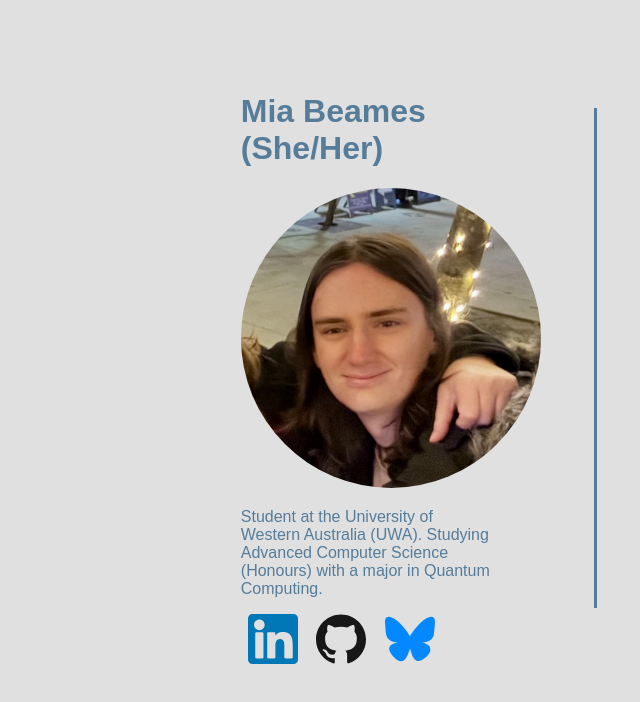
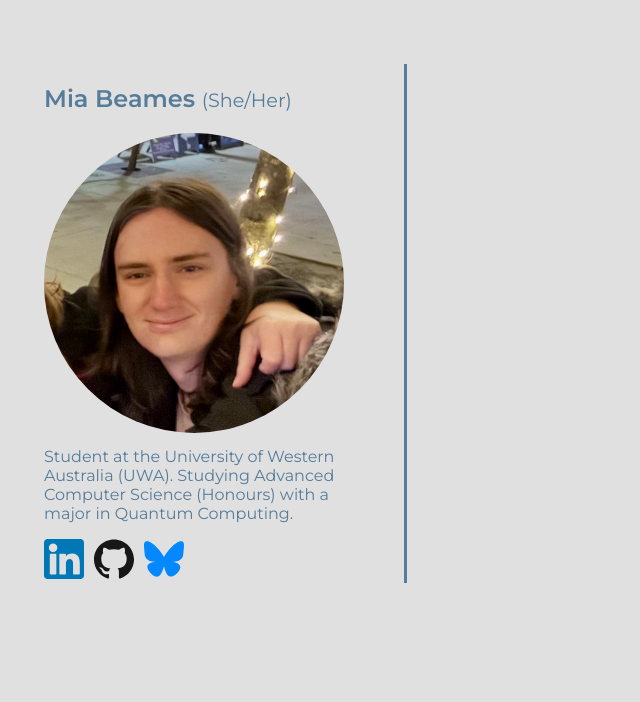
Before and after one commit to Ecl1psera/Ecl1psera.github.io, a plain HTML site: page index.html in a window 1280 px wide. Shown: the whole page, without its empty margins (20-660 px from the left). Drawn offline with Linux system fonts and the light colour scheme.

Commit message:
oops, commited the wrong version, added info and links

```diff
--- a/index.html
+++ b/index.html
@@ -1,33 +1,36 @@
 <!DOCTYPE html>
-<html>
+<html lang="en">
 <head>
     <meta charset="UTF-8" />
+    <meta name="viewport" content="width=device-width, initial-scale=1.0" />
     <title>Eclipsera Portfolio</title>
-        <link rel="stylesheet" href="style.css">
+    <link rel="stylesheet" href="style.css" />
+    <link href="https://fonts.googleapis.com/css2?family=Montserrat:wght@400;600&display=swap" rel="stylesheet" />
 </head>
 <body>
-        <div style="width: 20%; padding-left: 20%; padding-top: 5%; float: left;" class="montserrat">
-            <h1>Mia Beames (She/Her)</h1>
-            <img src=".\assets\main.jpg" style="width: 300px; height: 300px; border-radius: 50%;">
-            <p>
+    <div class="container montserrat">
+        <aside class="sidebar">
+            <h1>Mia Beames <span class="pronouns">(She/Her)</span></h1>
+            <img src="./assets/main.jpg" alt="Mia Beames" class="profile-pic" />
+            <p class="bio">
                 Student at the University of Western Australia (UWA). Studying Advanced
                 Computer Science (Honours) with a major in Quantum Computing.
             </p>
-            <div style="float: left; position: sticky; top:50;">
+            <div class="socials">
                 <a href="https://www.linkedin.com/in/mia-beames-1b0b03256/" target="_blank" class="social">
-                    <img src=".\assets\icons\linkedin-icon.svg" class="icon" style="height: 50px; width: 50px;">
+                    <img src="./assets/icons/linkedin-icon.svg" alt="LinkedIn" class="icon" />
                 </a>
                 <a href="https://github.com/Ecl1psera" target="_blank" class="social">
-                    <img src=".\assets\icons\github-icon.svg" class="icon" style="height: 50px; width: 50px; filter: invert(5%) sepia(8%) saturate(253%) hue-rotate(314deg) brightness(96%) contrast(91%);">
+                    <img src="./assets/icons/github-icon.svg" alt="GitHub" class="icon github" />
                 </a>
                 <a href="https://bsky.app/profile/eclipsera.bsky.social" target="_blank" class="social">
-                    <img src=".\assets\icons\bluesky-icon.svg" class="icon" style="height: 50px; width: 50px; filter: invert(36%) sepia(80%) saturate(2354%) hue-rotate(193deg) brightness(101%) contrast(103%);">
+                    <img src="./assets/icons/bluesky-icon.svg" alt="Bluesky" class="icon bluesky" />
                 </a>
             </div>
-        </div>
-        <div style="border-left: 3px solid #557C99; height: 500px; float: left; position: relative; left: 100px; top: 100px;"></div>
-        <div style="float: left;">
-
+        </aside>
+        <main class="main-content">
+            <!-- Future content goes here -->
+        </main>
     </div>
 </body>
 </html>
--- a/style.css
+++ b/style.css
@@ -1,27 +1,70 @@
-body{
-    background-color: #E0E0E0;
+body {
+    background-color: #e0e0e0;
+    margin: 0;
+    font-family: "Montserrat", sans-serif;
 }
 
-h1, p{
-    color: #557C99;
+.container {
+    display: flex;
+    flex-direction: row;
+    padding: 5%;
+    gap: 60px;
 }
 
-.montserrat {
-  font-family: "Montserrat", sans-serif;
-  font-optical-sizing: auto;
-  font-weight: 400;
-  font-style: normal;
+.sidebar {
+    width: 300px;
+    position: sticky;
+    top: 50px;
 }
 
-.social {
-    padding: 7px;
-    text-decoration: none;
+.profile-pic {
+    width: 100%;
+    height: auto;
+    border-radius: 50%;
+}
+
+h1 {
+    color: #557c99;
+    font-weight: 600;
+}
+
+.pronouns {
+    font-size: 0.8em;
+    font-weight: 400;
+}
+
+.bio {
+    color: #557c99;
+    margin-top: 10px;
+}
+
+.socials {
+    display: flex;
+    gap: 10px;
+    margin-top: 15px;
 }
 
 .icon {
-    transition: transform .2s;
+    height: 40px;
+    width: 40px;
+    transition: transform 0.2s;
 }
 
 .icon:hover {
     transform: scale(1.2);
 }
+
+.github {
+    filter: invert(5%) sepia(8%) saturate(253%) hue-rotate(314deg) brightness(96%) contrast(91%);
+}
+
+.bluesky {
+    filter: invert(36%) sepia(80%) saturate(2354%) hue-rotate(193deg) brightness(101%) contrast(103%);
+}
+
+.main-content {
+    flex-grow: 1;
+    border-left: 3px solid #557c99;
+    padding-left: 40px;
+    min-height: 500px;
+}
```
Lines whose indentation alone changed are shown as unchanged.
